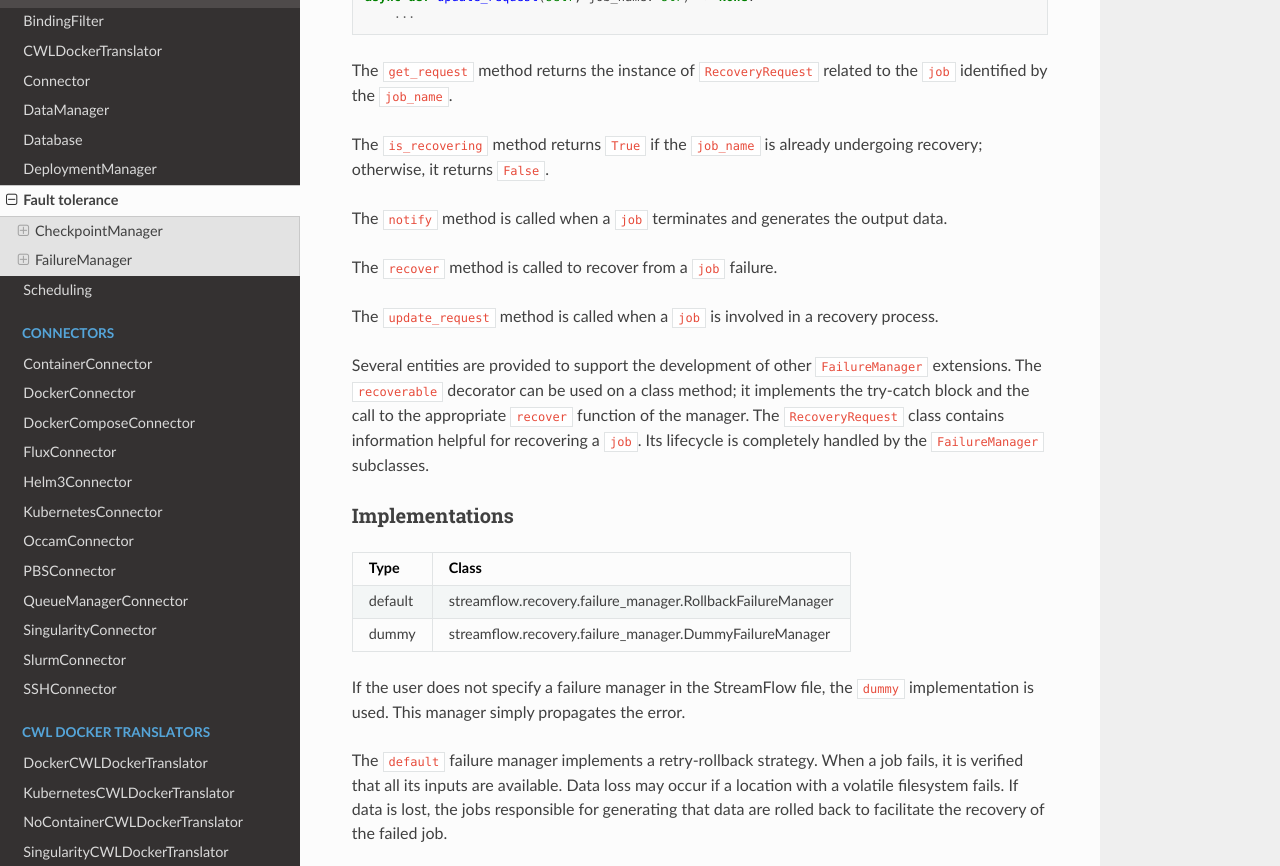
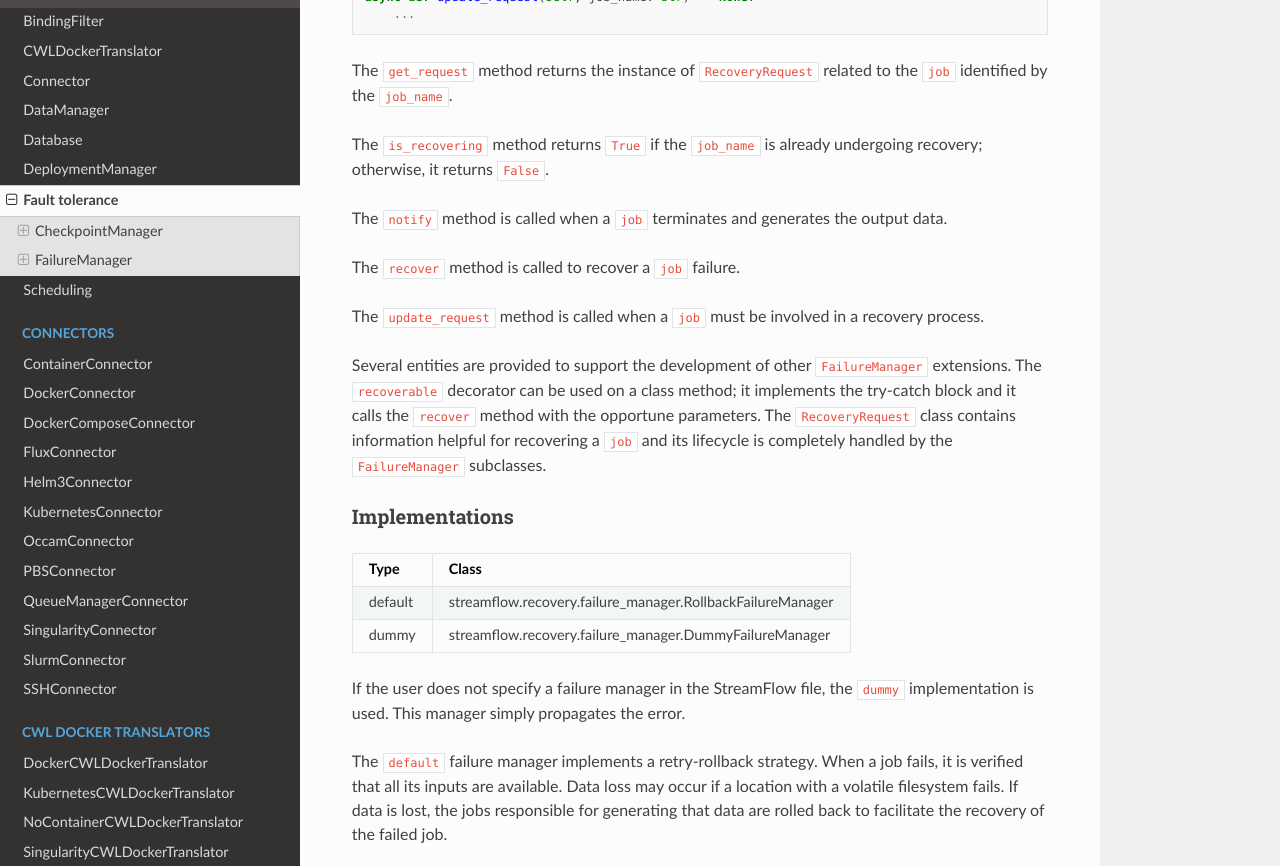
Before and after one commit to alpha-unito/streamflow, a Sphinx documentation site: the page built from docs/source/ext/fault-tolerance.rst, in a window 1280 px wide and 900 px high, scrolled down 1572 px, cut to the strip 0-866 px from the top of the window. Built offline with Sphinx 7.4.7 and the Read the Docs theme 3.1.0, drawn with Linux system fonts in a browser that asks for light colours; some of the changed text lies outside the part shown.

Commit message:
Refactor

```diff
--- a/docs/source/ext/fault-tolerance.rst
+++ b/docs/source/ext/fault-tolerance.rst
@@ -71,13 +71,13 @@ The ``is_recovering`` method returns ``True`` if the ``job_name`` is already und
 
 The ``notify`` method is called when a ``job`` terminates and generates the output data.
 
-The ``recover`` method is called to recover from a ``job`` failure.
+The ``recover`` method is called to recover a ``job`` failure.
 
-The ``update_request`` method is called when a ``job`` is involved in a recovery process.
+The ``update_request`` method is called when a ``job`` must be involved in a recovery process.
 
 Several entities are provided to support the development of other ``FailureManager`` extensions.
-The ``recoverable`` decorator can be used on a class method; it implements the try-catch block and the call to the appropriate ``recover`` function of the manager.
-The ``RecoveryRequest`` class contains information helpful for recovering a ``job``. Its lifecycle is completely handled by the ``FailureManager`` subclasses.
+The ``recoverable`` decorator can be used on a class method; it implements the try-catch block and it calls the ``recover`` method with the opportune parameters.
+The ``RecoveryRequest`` class contains information helpful for recovering a ``job`` and its lifecycle is completely handled by the ``FailureManager`` subclasses.
 
 Implementations
 ---------------
```
Also changed, not shown: other parts of docs/source/ext/fault-tolerance.rst (+2 -2 lines).
